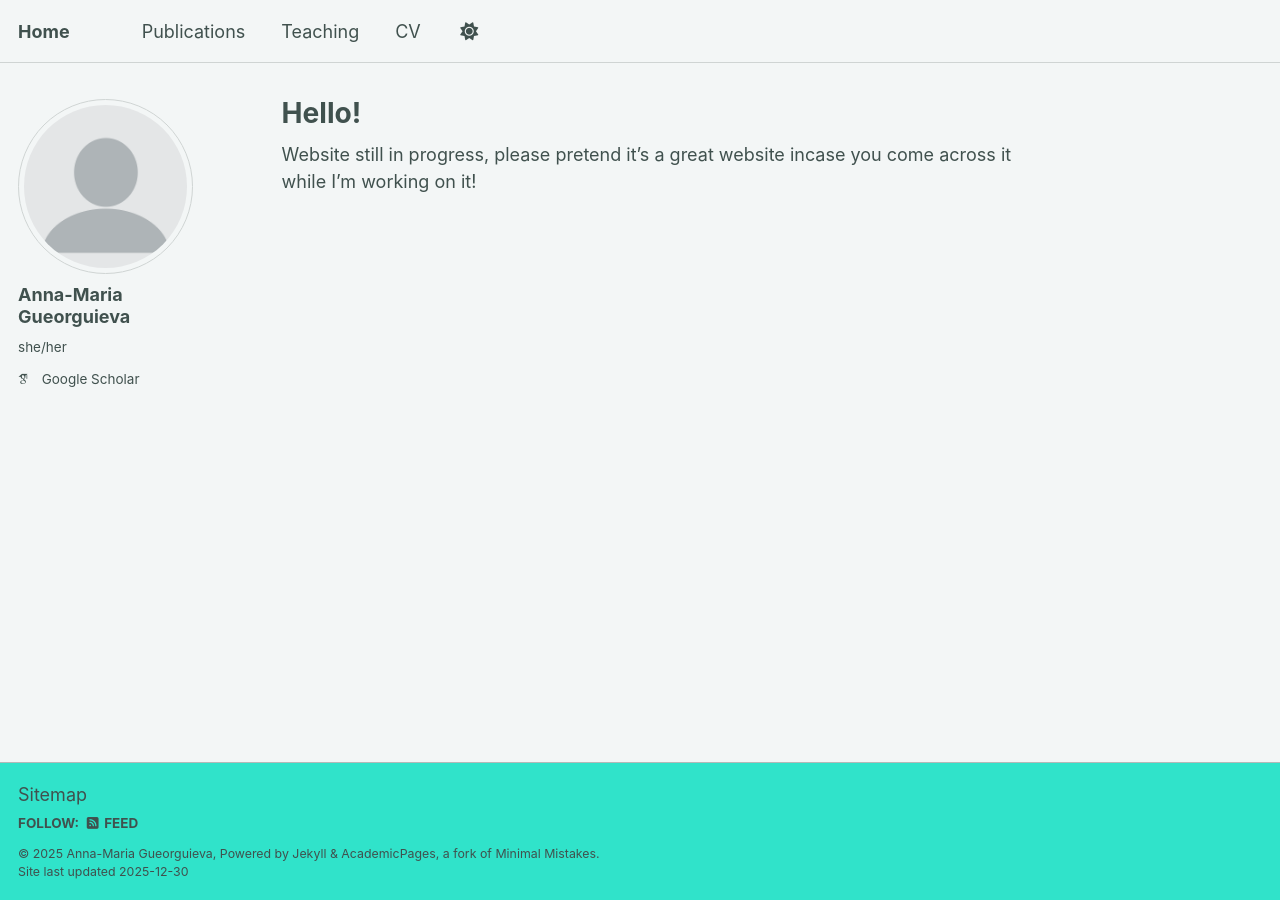
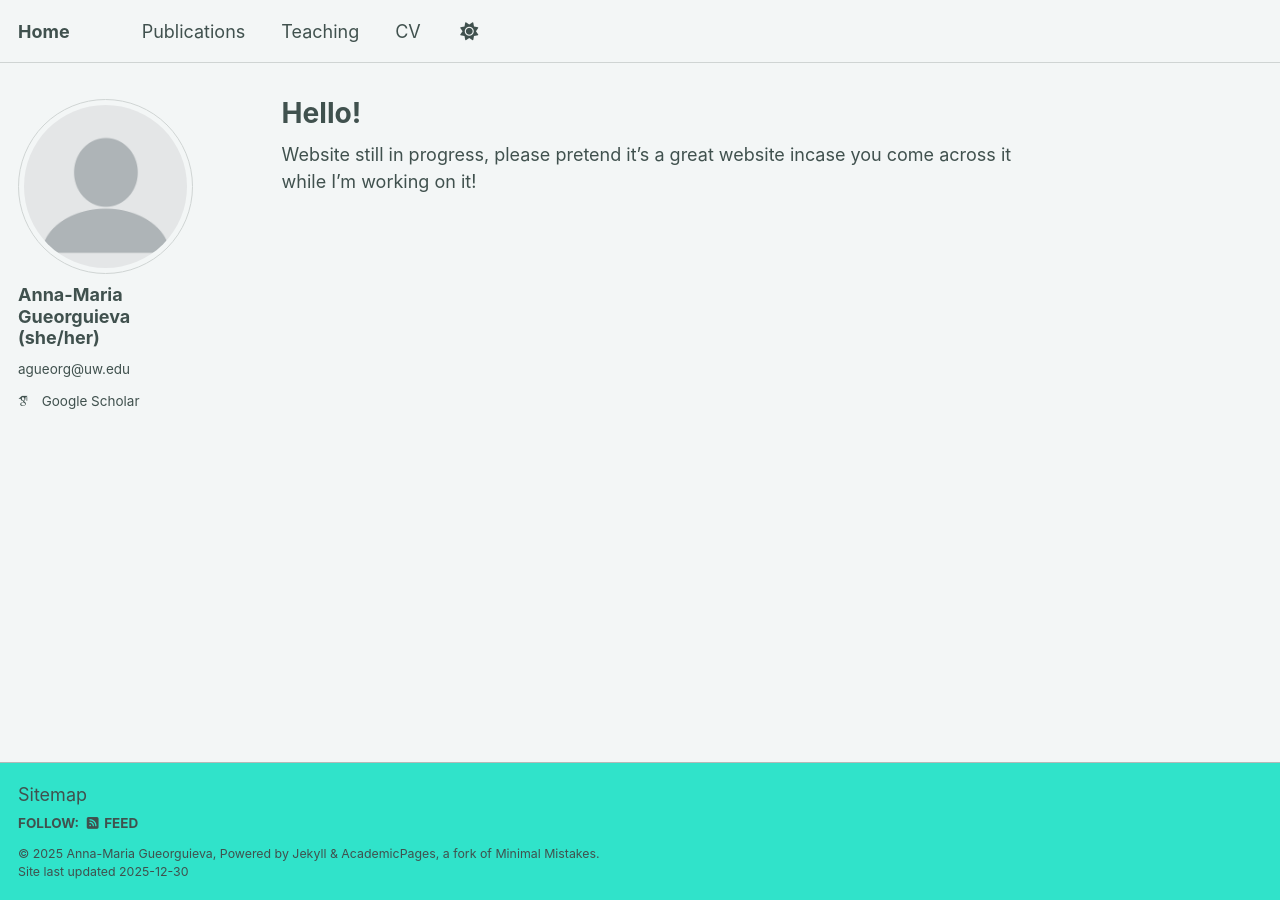
Before and after one commit to agueorguieva/agueorguieva.github.io, a Jekyll site: the page built from _pages/about.md, in a window 1280 px wide. Built offline with Jekyll 4.4.1, drawn with Linux system fonts in a browser that asks for light colours; some web fonts are replaced; a script bundle is joined from its source files by our own code; library files that are not in the unit come from our copies.

Commit message:
Update _config.yml

```diff
--- a/_config.yml
+++ b/_config.yml
@@ -24,8 +24,8 @@ repository               : "academicpages/academicpages.github.io"
 author:
   # Biographic information
   avatar           : "profile.png"
-  name             : "Anna-Maria Gueorguieva"
-  pronouns         : "she/her"
+  name             : "Anna-Maria Gueorguieva (she/her)"
+  pronouns         : "agueorg@uw.edu"
  # bio              : "PhD student at the University of Washington Information researching ___"
  # location         : "Seattle, WA"
  # employer         : "University of Washington"
```
